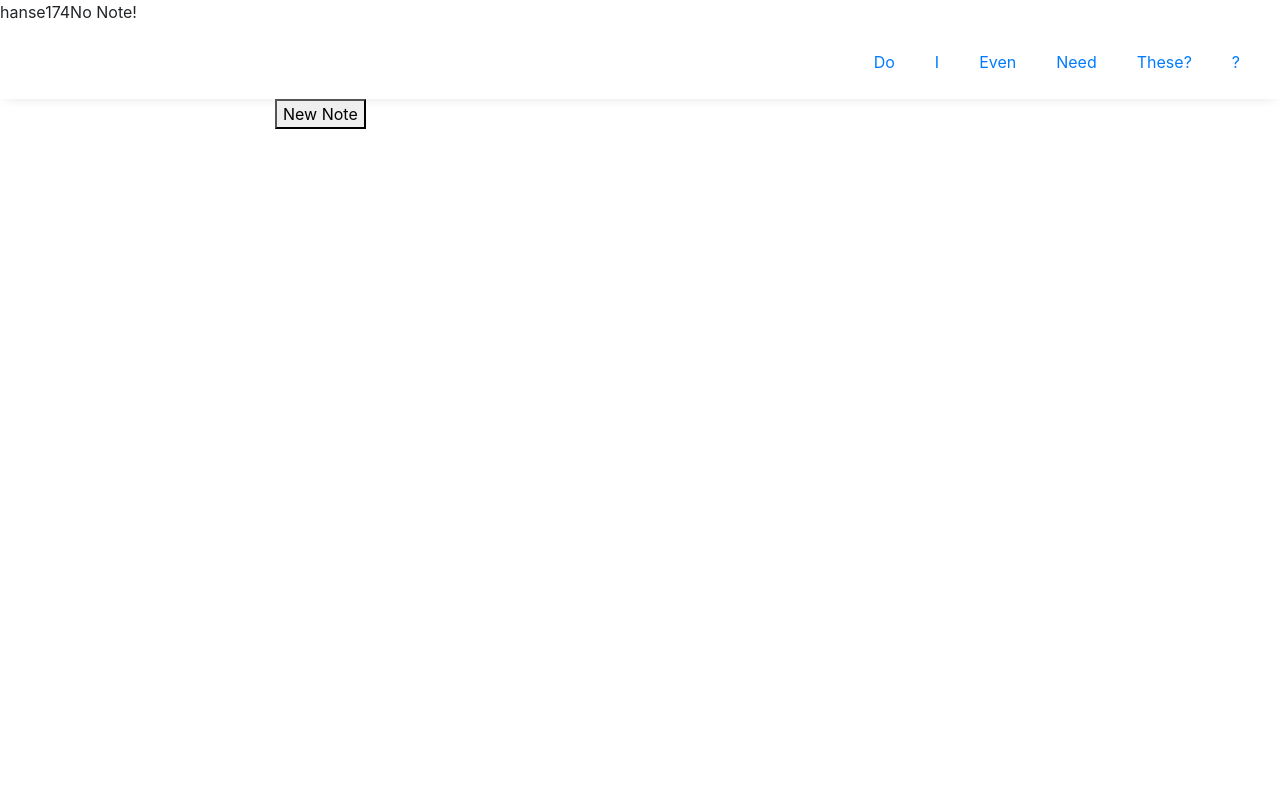
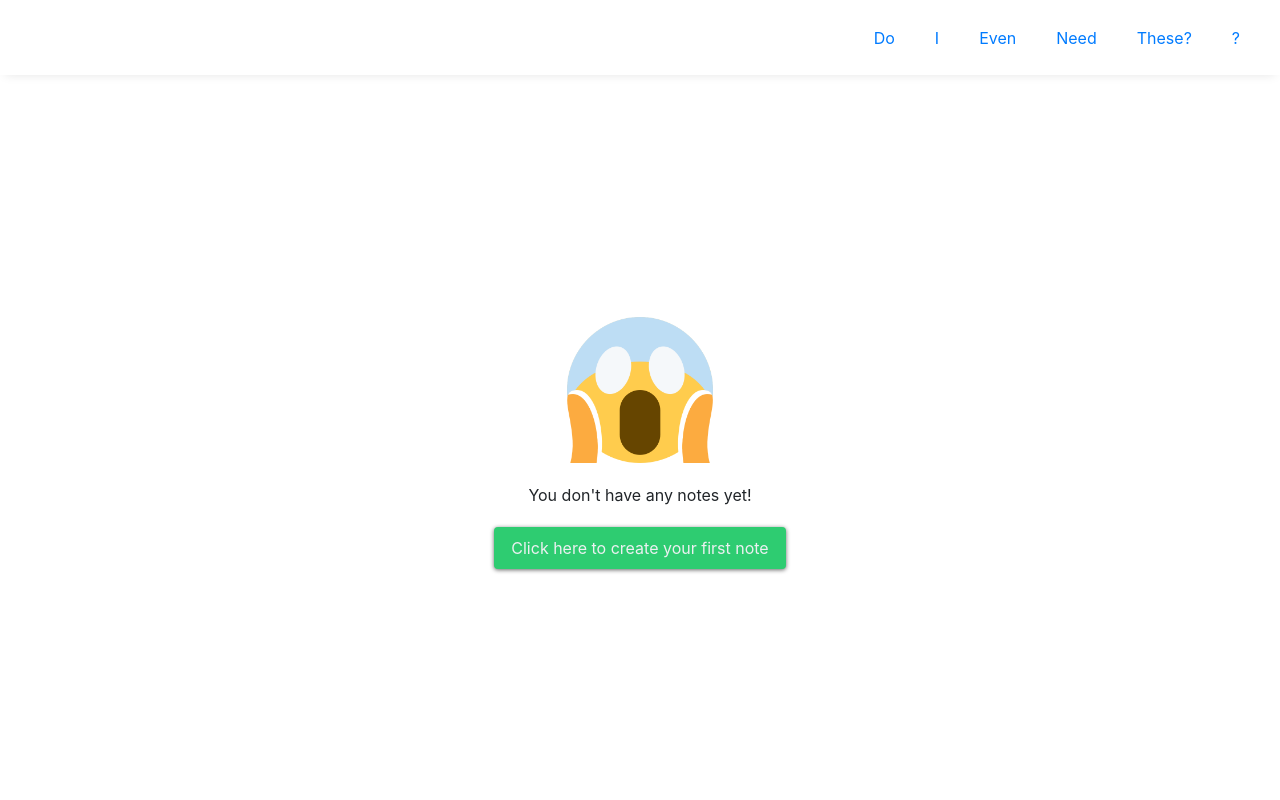
Before and after one commit to hansenconnor/CIT228-Final-Project, a PHP site: page /dashboard.php in a window 1280 px wide. Run offline with PHP 8.4, Linux system fonts and the light colour scheme; a user stored in the database is signed in; data that the repository does not hold is empty.

Commit message:
Added shocked emoji XD

```diff
--- a/comments.json
+++ /dev/null
@@ -1 +0,0 @@
-{"comment":[{"id":"1","user_id":"1","comment":"Hello this is connor's comment!"}]}
--- a/css/styles.css
+++ b/css/styles.css
@@ -9,8 +9,38 @@ body {
     background-size: cover; */
 }
 
+button:hover {
+    cursor: pointer;
+}
+
+.btn {
+    position: relative;
+
+    display: block;
+    margin: 20px auto 10px;
+    padding: .5rem 1rem !important;
+
+    overflow: hidden;
+
+    border-width: 0;
+    outline: none;
+    border-radius: 2px;
+    box-shadow: 0 1px 4px rgba(0, 0, 0, .6);
+
+    color: #ecf0f1;
+
+    transition: background-color .3s;
+  }
+
 h1 {
     font-weight: 300;
+}
+
+#notes {
+    display: flex;
+    justify-content: center;
+    align-items: center;
+    height: calc(100% - 75px);
 }
 
 #note-modal {
--- a/dashboard.php
+++ b/dashboard.php
@@ -34,32 +34,7 @@
 
 <body>
 
-<?php
-
-$mysqli = mysqli_connect("localhost", "root", "", "final_project_db") or die(mysql_error());
-  //
-  // query database to check if note exists using username from session var
-  //create and issue the query
-$sql = "SELECT username, note FROM user_notes WHERE username = 'hanse174'";
-$result = mysqli_query($mysqli, $sql) or die(mysqli_error($mysqli));
-
-echo $_SESSION["username"];
-
-//
-// check if a note exists
-if (mysqli_num_rows($result) == 1) {
-  // note exists so alert user
-	echo("Note exists!");
-	exit;
-} else {
-  // note doesn't exist
-  echo("No Note!");
-}
-?>
-
-
-
-    <header>
+<header>
         <nav>
           <ul id="main-menu">
             <li><a href="#">Do</a></li>
@@ -72,43 +47,28 @@ if (mysqli_num_rows($result) == 1) {
         </nav>
       </header>
 
-      <!-- TODO add buttons to create, edit, and remove notes -->
+<?php
+$mysqli = mysqli_connect("localhost", "root", "", "final_project_db") or die(mysql_error());
+  //
+  // query database to check if note exists using username from session var
+  //create and issue the query
+$sql = "SELECT username, note FROM user_notes WHERE username = '{$_SESSION['username']}'";
+$result = mysqli_query($mysqli, $sql) or die(mysqli_error($mysqli));
 
-      <!-- Each note will have the following properties: title, date created, content, and priority.
-           Priorities will be determined by a dropdown selector with the following options:
-           None (default), low, medium, and high.
-           Priorities will be represented by a specific color when viewed on the dashboard.
-      -->
 
-  <section id="notes">
-      <div class="container">
-          <div class="row">
-            <!-- TODO populate this field with notes once user is logged in -->
-            <!-- TODO Add initial message 'You don't have any notes yet! -->
-            <!-- Click here to create your first note... -->
-              <div class="col-md-8 offset-md-2">
-                  <button id="createNote">New Note</button>
-              </div>
-          </div>
-      </div>
-  </section>
+//
+// check if a note exists
+if (mysqli_num_rows($result) == 1) {
+  // note exists
+  include('notes.html');
+	exit;
+} else {
+  // note doesn't exist
+  include('empty-notes.html');
+}
+?>
 
-  <!-- Hidden modal for note creation (possibly edit/deletion later on...) -->
-  <section id="note-modal">
-      <div class="container">
-          <div class="row">
-              <div class="col">
-                <form class="contact-form" action="">
-                  <input type="text" placeholder="Note Title">
-                  <br>
-                  <input type="text" placeholder="Begin typing your note...">
-                  <button id="cancelNote">Cancel</button>
-                  <!-- TODO reset input fields when cancel button is clicked -->
-                </form>
-              </div>
-          </div>
-      </div>
-  </section>
+
 
   <!-- helpers -->
   <script src="js/helper.js"></script>
--- /dev/null
+++ b/empty-notes.html
@@ -0,0 +1,39 @@
+<!-- TODO add buttons to create, edit, and remove notes -->
+
+      <!-- Each note will have the following properties: title, date created, content, and priority.
+           Priorities will be determined by a dropdown selector with the following options:
+           None (default), low, medium, and high.
+           Priorities will be represented by a specific color when viewed on the dashboard.
+      -->
+
+      <section id="notes">
+            <div class="container">
+                <div class="row">
+                  <!-- TODO populate this field with notes once user is logged in -->
+                  <!-- TODO Add initial message 'You don't have any notes yet! -->
+                  <!-- Click here to create your first note... -->
+                    <div class="col-md-8 offset-md-2 text-center">
+                        <img src="assets\icons\shocked.png" alt="shocked emoji" style="width:20%;margin:20px;">
+                        <span style="display:block; width:100%;">You don't have any notes yet!</span>
+                        <button class="btn" id="createNote" style="background-color: #2ecc71;">Click here to create your first note</button>
+                    </div>
+                </div>
+            </div>
+        </section>
+
+        <!-- Hidden modal for note creation (possibly edit/deletion later on...) -->
+        <section id="note-modal">
+            <div class="container">
+                <div class="row">
+                    <div class="col">
+                      <form class="contact-form" action="">
+                        <input type="text" placeholder="Note Title">
+                        <br>
+                        <input type="text" placeholder="Begin typing your note...">
+                        <button class="btn" id="cancelNote" style="background-color: #cf372f;">Cancel</button>
+                        <!-- TODO reset input fields when cancel button is clicked -->
+                      </form>
+                    </div>
+                </div>
+            </div>
+        </section>
--- a/js/helper.js
+++ b/js/helper.js
@@ -1,11 +1,13 @@
 $(document).ready(function(){
 
+
     $("#createNote").click(function() {
-        $('#note-modal').css('display','block');
+        $('#note-modal').fadeIn(350);
     });
 
     $("#cancelNote").click(function() {
-        $('#note-modal').css('display','none');
+        $('#note-modal').fadeOut(350);
     });
 
+
  });
```
Also changed, not shown: assets/icons/shocked.png (added), notes.html (added).
